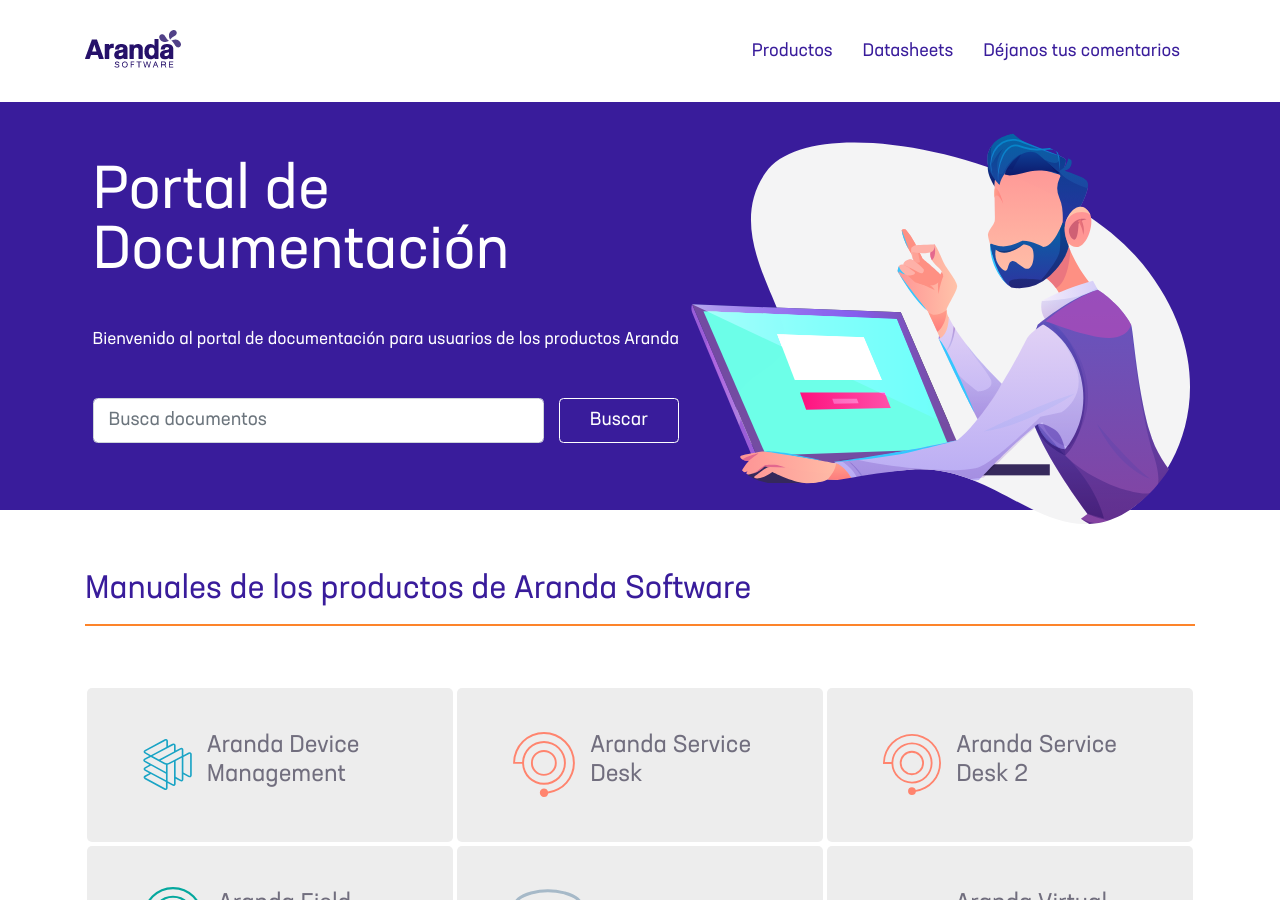
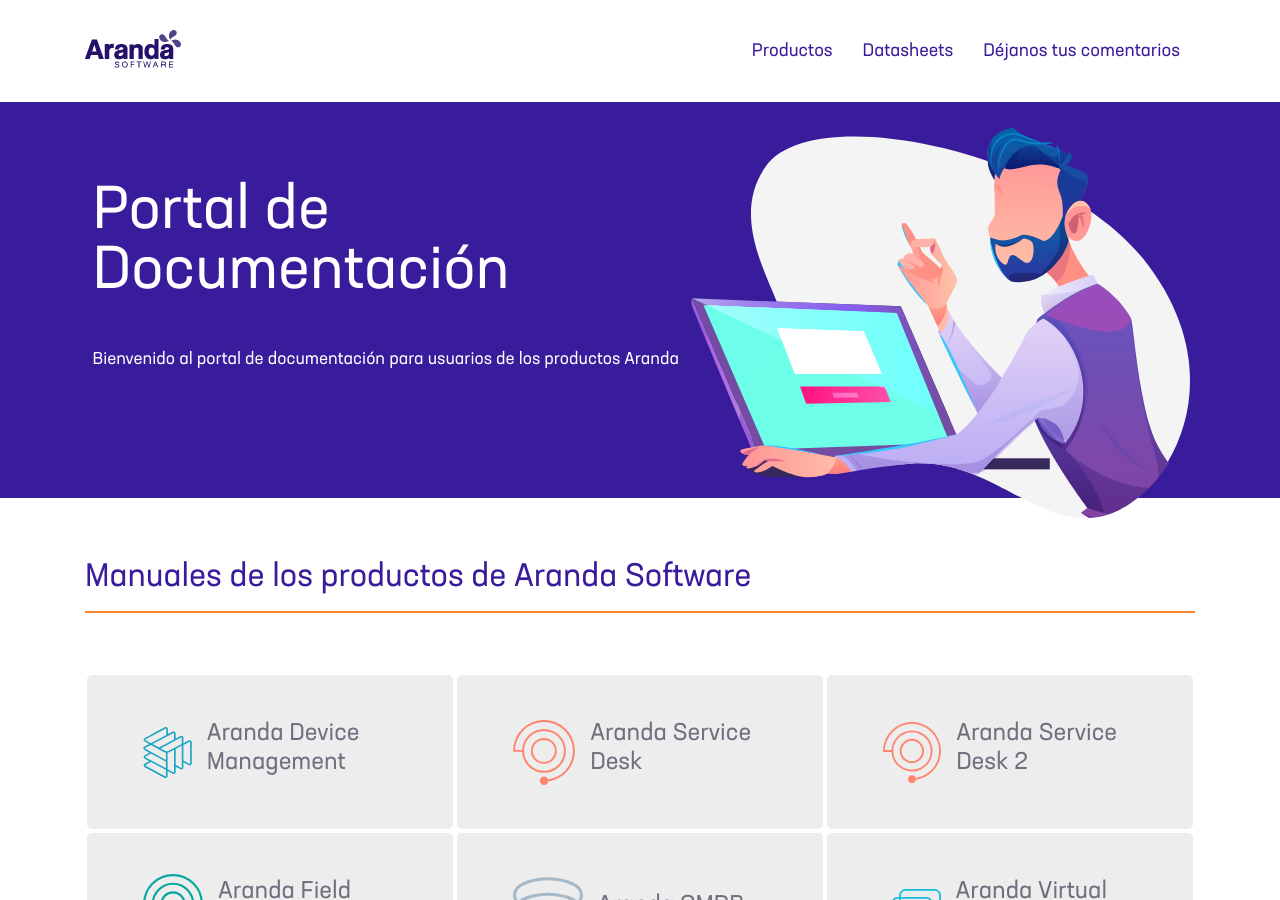
Before and after one commit to aranda-docs/aranda-docs-theme, a Jekyll site: the page built from index.md, in a window 1280 px wide and 900 px high. Built offline with Jekyll 4.4.1, drawn with Linux system fonts in a browser that asks for light colours.

Commit message:
Update ar-header-hero.html

```diff
--- a/_includes/ar-header-hero.html
+++ b/_includes/ar-header-hero.html
@@ -5,7 +5,7 @@
                 <div class="jumbotron pl-0 pr-0 pl-lg-2 pr-lg-2">
                     <h1 class="mb-5">Portal de <br>Documentación</h1>
                     <p class="mb-5">Bienvenido al portal de documentación para usuarios de los productos Aranda</p>
-                    <form action="">
+                    <!-- <form action="">
                         <div class="row no-gutters">
                             <div class="col">
                                 <div class="form-group input-group-lg mb-2">
@@ -16,7 +16,7 @@
                                 <button class="btn btn-lg btn-outline-primary --white mb-2 ml-3">Buscar</button>
                             </div>
                         </div>
-                    </form>
+                    </form> -->
                 </div>
             </div>
             <div class="col-12 col-md-6 col-lg d-flex align-items-center">
```
